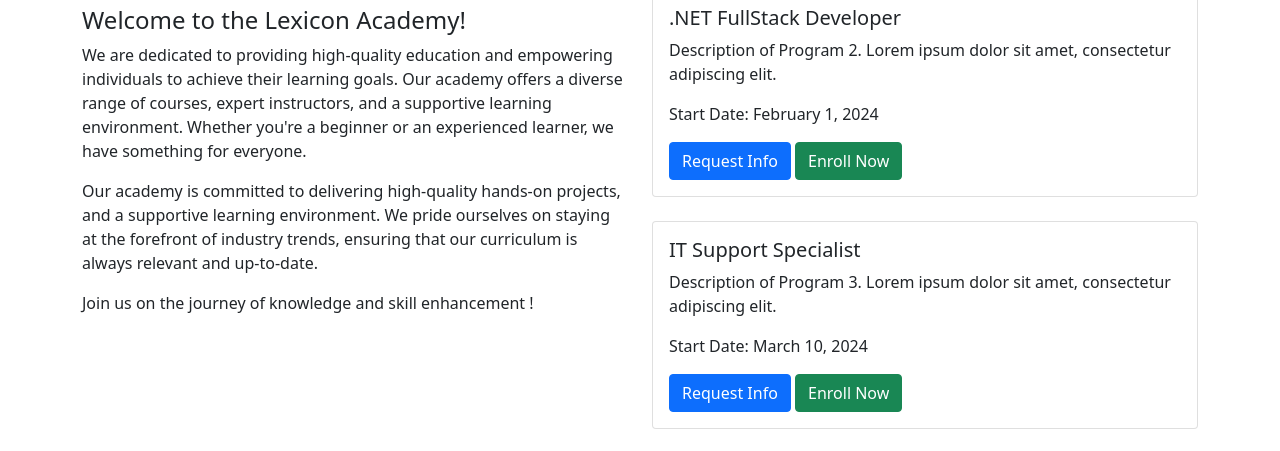
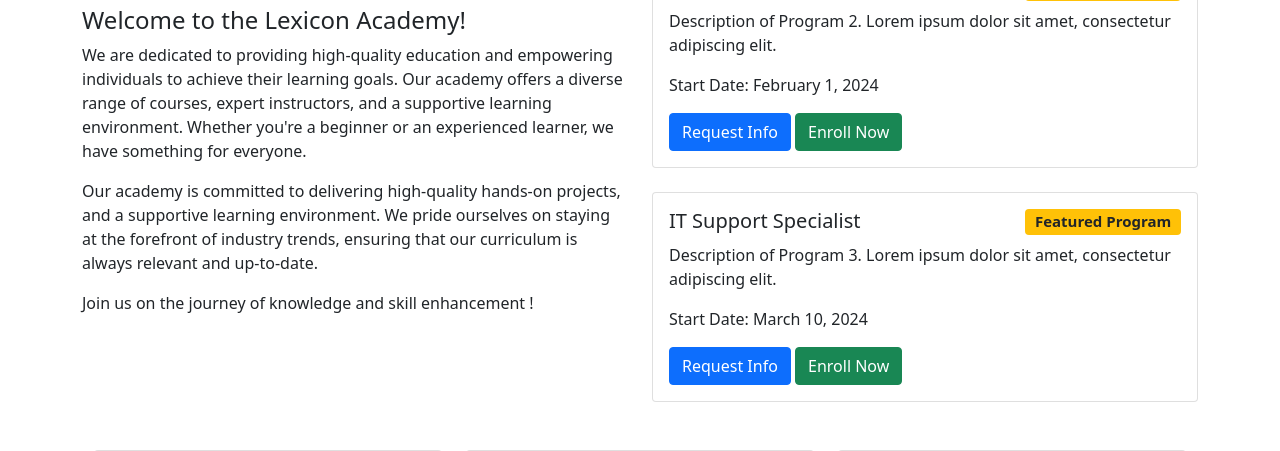
Before and after one commit to milk-mode/lexicon-academy, a Flask app: page / in a window 1280 px wide. Shown: the part 371-822 px from the top of the page. Run offline with Flask 3, Linux system fonts and the light colour scheme; grey boxes labelled with a size stand in for pictures from a placeholder-image service; some libraries are stand-ins or nearby versions.

Commit message:
edit homepage

```diff
--- a/lexicon_app/templates/home.html
+++ b/lexicon_app/templates/home.html
@@ -86,7 +86,8 @@
                 <p class="text-justify"> We are dedicated to providing high-quality education and empowering
                     individuals to achieve their learning goals. Our academy offers a diverse range of courses, expert
                     instructors, and a supportive learning environment. Whether you're a beginner or an experienced
-                    learner, we have something for everyone. <p> Our academy is committed to delivering high-quality
+                    learner, we have something for everyone.
+                <p> Our academy is committed to delivering high-quality
                     hands-on projects, and a supportive learning environment. We
                     pride ourselves on staying at the forefront of industry trends, ensuring that our curriculum is
                     always relevant and up-to-date.</p></p>
@@ -95,13 +96,15 @@
         </div>
 
         <div class="col-md-6">
-            <h5>Featured Programs</h5>
+
 
             <!-- Program 1 -->
             <div class="card mb-4">
                 <!--                <img src="https://placehold.it/400x200" class="card-img-top" alt="Program 1 Image">-->
                 <div class="card-body">
-                    <h5 class="card-title">Python and Cyber Security </h5>
+
+                    <h5 class="card-title d-flex justify-content-between align-items-start"><span>Python and Cyber Security </span><span
+                            class="badge bg-warning text-dark">Featured Program</span></h5>
                     <p class="card-text">Description of Program 1. Lorem ipsum dolor sit amet, consectetur adipiscing
                         elit.</p>
                     <p class="start-date">Start Date: January 15, 2024</p>
@@ -114,7 +117,8 @@
             <div class="card mb-4">
                 <!--                <img src="https://placehold.it/400x200" class="card-img-top" alt="Program 2 Image">-->
                 <div class="card-body">
-                    <h5 class="card-title">.NET FullStack Developer</h5>
+                    <h5 class="card-title d-flex justify-content-between align-items-start"><span>.NET FullStack Developer </span><span
+                            class="badge bg-warning text-dark">Featured Program</span></h5>
                     <p class="card-text">Description of Program 2. Lorem ipsum dolor sit amet, consectetur adipiscing
                         elit.</p>
                     <p class="start-date">Start Date: February 1, 2024</p>
@@ -127,7 +131,9 @@
             <div class="card">
                 <!--                <img src="https://placehold.it/400x200" class="card-img-top" alt="Program 3 Image">-->
                 <div class="card-body">
-                    <h5 class="card-title">IT Support Specialist</h5>
+                    <h5 class="card-title d-flex justify-content-between align-items-start">
+                        <span>IT Support Specialist  </span><span class="badge bg-warning text-dark">Featured Program</span></h5>
+
                     <p class="card-text">Description of Program 3. Lorem ipsum dolor sit amet, consectetur adipiscing
                         elit.</p>
                     <p class="start-date">Start Date: March 10, 2024</p>
```
